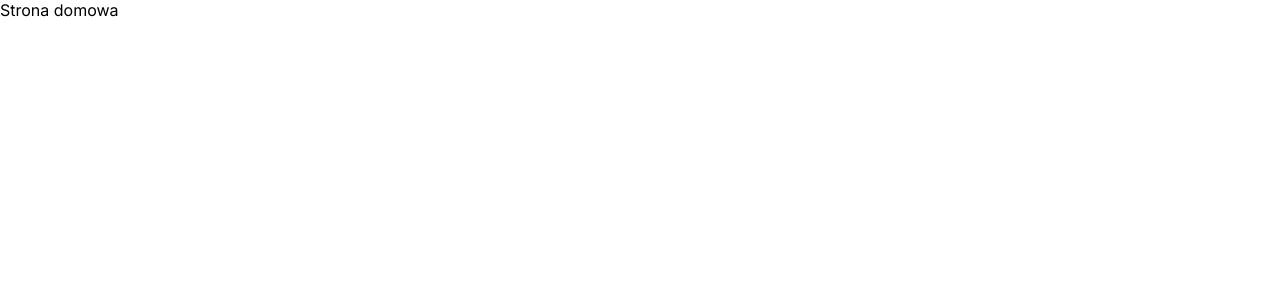
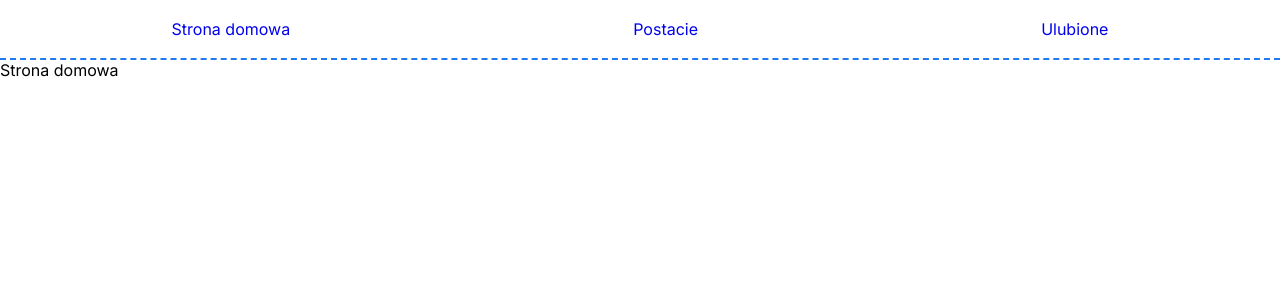
Before and after one commit to BBartt/gsap_wcag_reactquery, a Next.js app: page / in a window 1280 px wide. Shown: the top 300 px of the page. Built offline with nearby package versions, Linux system fonts and the light colour scheme.

Commit message:
feat(Header component): Create Header component and use it in app/layout.tsx

```diff
--- a/app/layout.tsx
+++ b/app/layout.tsx
@@ -4,6 +4,7 @@ import { Inter } from "next/font/google";
 import ReactQueryProvider from "@/providers/react-query-providder";
 
 import "@/styles/_globals.scss";
+import Header from "@/components/Header";
 
 const inter = Inter({ subsets: ["latin"] });
 
@@ -20,6 +21,8 @@ export default function RootLayout({
   return (
     <html lang="en" suppressHydrationWarning>
       <body className={inter.className}>
+        <Header />
+
         <main>
           <ReactQueryProvider>{children}</ReactQueryProvider>
         </main>
--- /dev/null
+++ b/components/Header/index.tsx
@@ -0,0 +1,26 @@
+import { RoutesEnum } from "@/constants";
+import Link from "next/link";
+
+import "./styles.scss";
+
+const Header = () => {
+  return (
+    <header className="header">
+      <nav className="nav">
+        <ul className="ul">
+          <li className="li">
+            <Link href={RoutesEnum.homePage}>Strona domowa</Link>
+          </li>
+          <li className="li">
+            <Link href={RoutesEnum.characters}>Postacie</Link>
+          </li>
+          <li className="li">
+            <Link href={RoutesEnum.favourites}>Ulubione</Link>
+          </li>
+        </ul>
+      </nav>
+    </header>
+  );
+};
+
+export default Header;
--- /dev/null
+++ b/components/Header/styles.scss
@@ -0,0 +1,30 @@
+@use "../../styles/colors";
+
+.header {
+  height: 60px;
+  width: 100%;
+  border-bottom: 2px dashed colors.$blue;
+
+  .nav {
+    height: 100%;
+
+    .ul {
+      height: 100%;
+
+      display: flex;
+      align-items: center;
+      justify-content: space-around;
+
+      list-style-type: none;
+      .li {
+        a {
+          text-decoration: none;
+
+          &:hover {
+            text-decoration: underline;
+          }
+        }
+      }
+    }
+  }
+}
```
